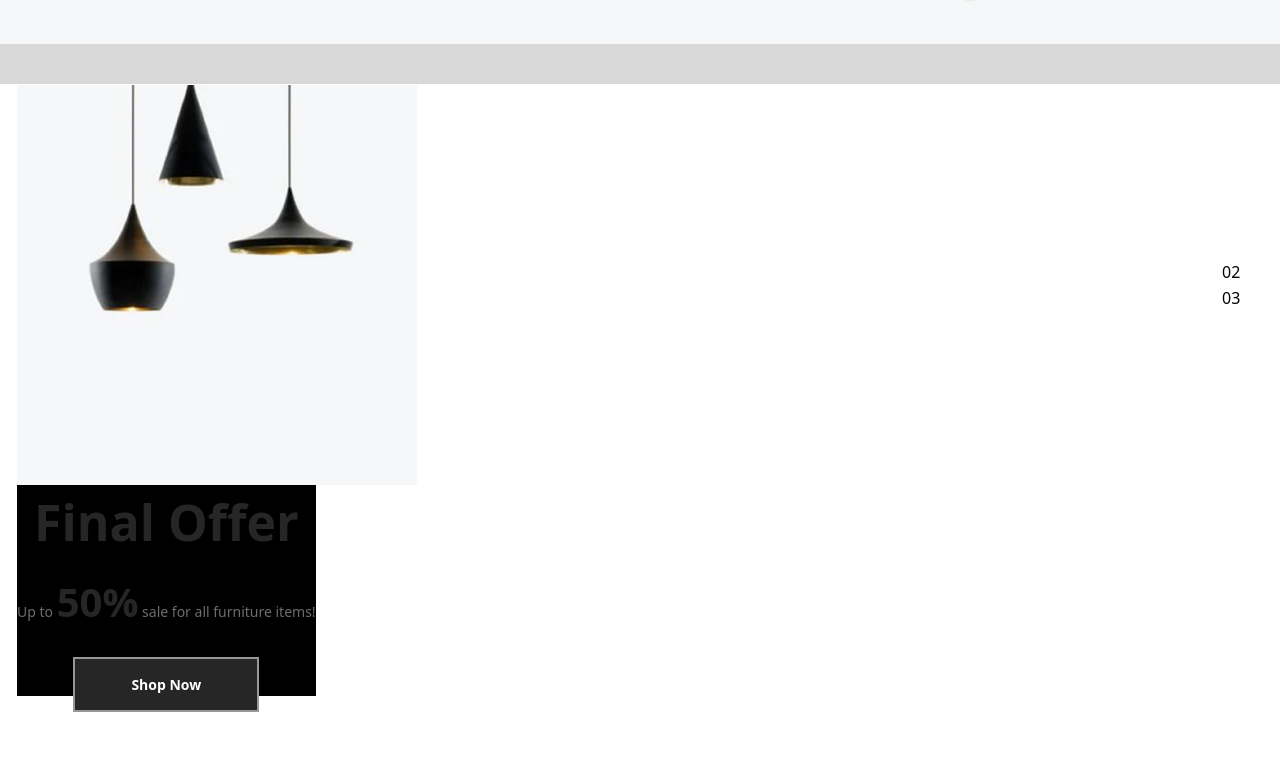
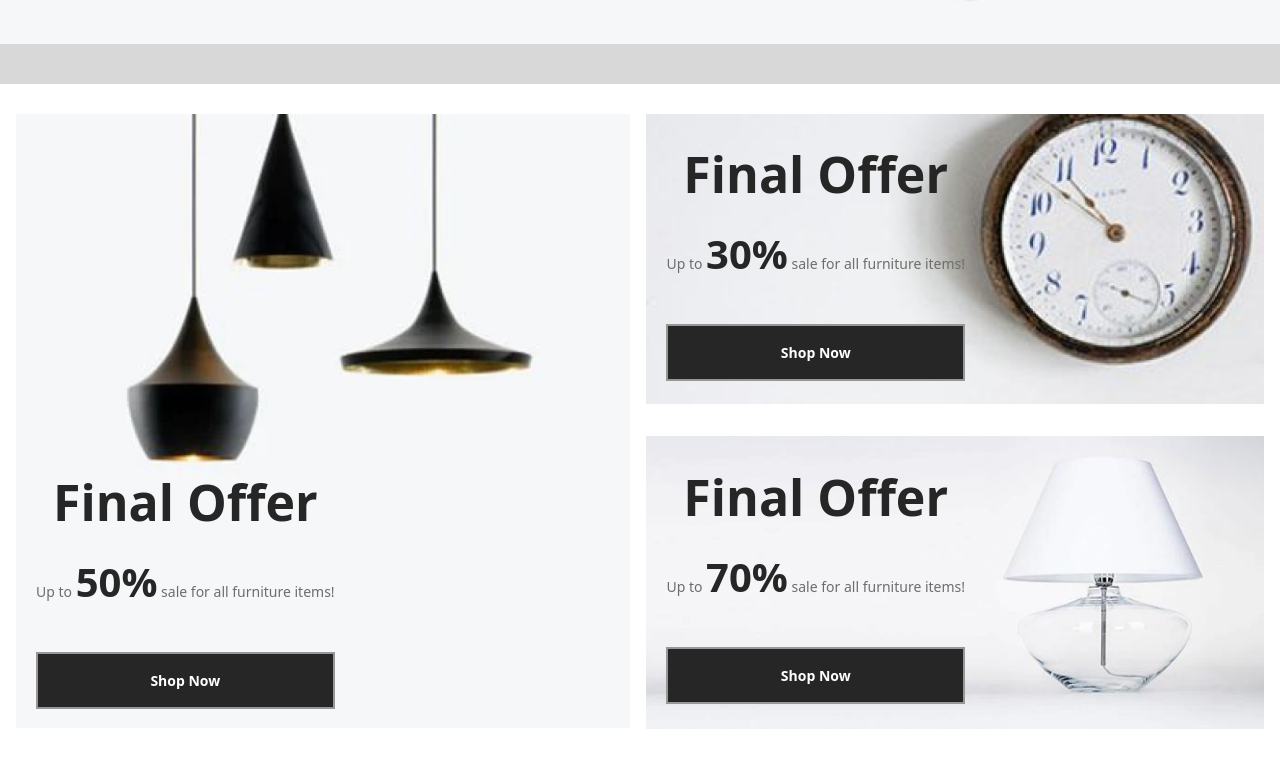
Before and after one commit to taskinahmadalfaruqe/oreb, a website: page index.html in a window 1280 px wide. Shown: the part 698-1457 px from the top of the page. Before the commit the page ends 1410 px from the top, so only its background shows below. Drawn offline with nearby package versions, Linux system fonts and the light colour scheme.

Commit message:
Offer part add

```diff
--- a/index.html
+++ b/index.html
@@ -19,7 +19,7 @@
     <!-- OSWALD FONT  -->
     <link href="https://fonts.googleapis.com/css2?family=Inter:wght@100;200;300;400;500;600;700;800;900&family=Oswald:wght@200;300;400;500;600;700&display=swap" rel="stylesheet">
 
-    <!-- GOOFLE FONT END -->
+    <!-- GOOGLE FONT END -->
 
     <link rel="stylesheet" href="css/style.css">
 </head>
@@ -85,9 +85,8 @@
     <!-- SEARCH BAR PART END  -->
 
     <!-- BANNER PART START  -->
-
-    <section id="banner" class="bg-[#D8D8D8] py-10" >
-        <div class="allProduct">
+    <section id="banner" >
+        <div class="bg-[#D8D8D8] py-10">
             <!-- PRODUCT 01 -->
             <div class="product01 bg-[#D8D8D8] bg-background-image bg-center bg-cover bg-no-repeat">
                 <div class="container">
@@ -148,44 +147,74 @@
     </section>
     <!-- BANNER PART END  -->
 
-    <section id="Offer">
+    <!-- OFFER PART START  -->
+    <section id="Offer"class="my-[30px]">
         <div class="container">
             <div class="part01">
                 <div class="product">
 
-                    <table class="w-full text-center">
-                        <tr class="w-full">
-                            <td>
-                                <div class="image01 relative bg-purple-600 w-[400px] h-[400px]">
-                                    <img src="Image/offer01.png" alt="image" class="w-[400px] h-[400px]">
-                                    <div class="text absolute bg-black">
+                    <div class=" flex justify-between text-center">
+                        <div class=" flex gap-4 justify-between">
+                            <div>
+                                <div class="w-[100%] h-[100%] relative">
+                                    <img src="Image/offer01.png" alt="image">
+                                    <div class="text absolute bottom-[20px] left-[20px]  flex justify-center align-middle flex-col">
                                         <h3 class="text-[50px] text-text font-bold">Final Offer</h3>
                                         <p class="text-sm text-[16px] text-lightext mb-[50px] mt-8">
                                             <span>Up to</span>
                                             <span class="text-[40px] text-text font-bold ">50%</span>
                                             <span>sale for all furniture items!</span>
                                         </p>
-                                        <a href="http://#" class="py-4 px-14 text-[14px] text-white font-bold bg-text border-solid border-2 border-darkbg hover:text-text hover:bg-white transition-all duration-500">Shop Now</a>
+                                        <a href="http://#" class="py-4 px-14 text-[14px] text-white font-bold bg-text border-solid border-2 border-darkbg hover:text-text hover:bg-white transition-all duration-500 ">Shop Now</a>
                                     </div>
                                 </div>
-                            </td>
-                            <td>
-                                <table class="w-full text-center">
-                                    <tr>
-                                        <td>02</td>
-                                    </tr>
-                                    <tr>
-                                        <td>03</td>
-                                    </tr>
-                                </table>
-                            </td>
-                        </tr>
-                    </table>
+                            </div>
+                            <div>
+                                <div class="flex gap-8 justify-between flex-col ">
+                                    <div class="image02 relative w-[100%] h-[100%]">
+                                        <img src="Image/offer02.png" alt="image" class=" padding-y-[200px]">
+                                        <div class="text absolute top-[50%] left-[20px] transform translate-x-[-0] translate-y-[-50%] flex justify-center align-middle flex-col">
+                                            <h3 class="text-[50px] text-text font-bold">Final Offer</h3>
+                                            <p class="text-sm text-[16px] text-lightext mb-[50px] mt-8">
+                                                <span>Up to</span>
+                                                <span class="text-[40px] text-text font-bold ">30%</span>
+                                                <span>sale for all furniture items!</span>
+                                            </p>
+                                            <a href="http://#" class="py-4 px-14 text-[14px] text-white font-bold bg-text border-solid border-2 border-darkbg hover:text-text hover:bg-white transition-all duration-500 ">Shop Now</a>
+                                        </div>
+                                    </div>
+                                    <div class="image03 relative w-[100%] h-[100%]">
+                                        <img src="Image/offer03.png" alt="image" class=" padding-y-[200px]">
+                                        <div class="text absolute top-[50%] left-[20px] transform translate-x-[-0] translate-y-[-50%] flex justify-center align-middle flex-col">
+                                            <h3 class="text-[50px] text-text font-bold">Final Offer</h3>
+                                            <p class="text-sm text-[16px] text-lightext mb-[50px] mt-8">
+                                                <span>Up to</span>
+                                                <span class="text-[40px] text-text font-bold ">70%</span>
+                                                <span>sale for all furniture items!</span>
+                                            </p>
+                                            <a href="http://#" class="py-4 px-14 text-[14px] text-white font-bold bg-text border-solid border-2 border-darkbg hover:text-text hover:bg-white transition-all duration-500 ">Shop Now</a>
+                                        </div>
+                                    </div>
+                                </div>
+                            </div>
+                        </div>
+                    </div>
                 </div>
             </div>
             <div class="part02"></div>
         </div>
     </section>
+    <!-- OFFER PART START  -->
+
+    <!-- NEW ARRIVAL PART START  -->
+    <section id="new_arrivals">
+        <div class="container">
+
+        </div>
+    </section>
+    <!-- NEW ARRIVAL PART END  -->
+
+
     <script src="js/script.js"></script>
 </body>
 </html>
```
Also changed, not shown: css/style.css.
